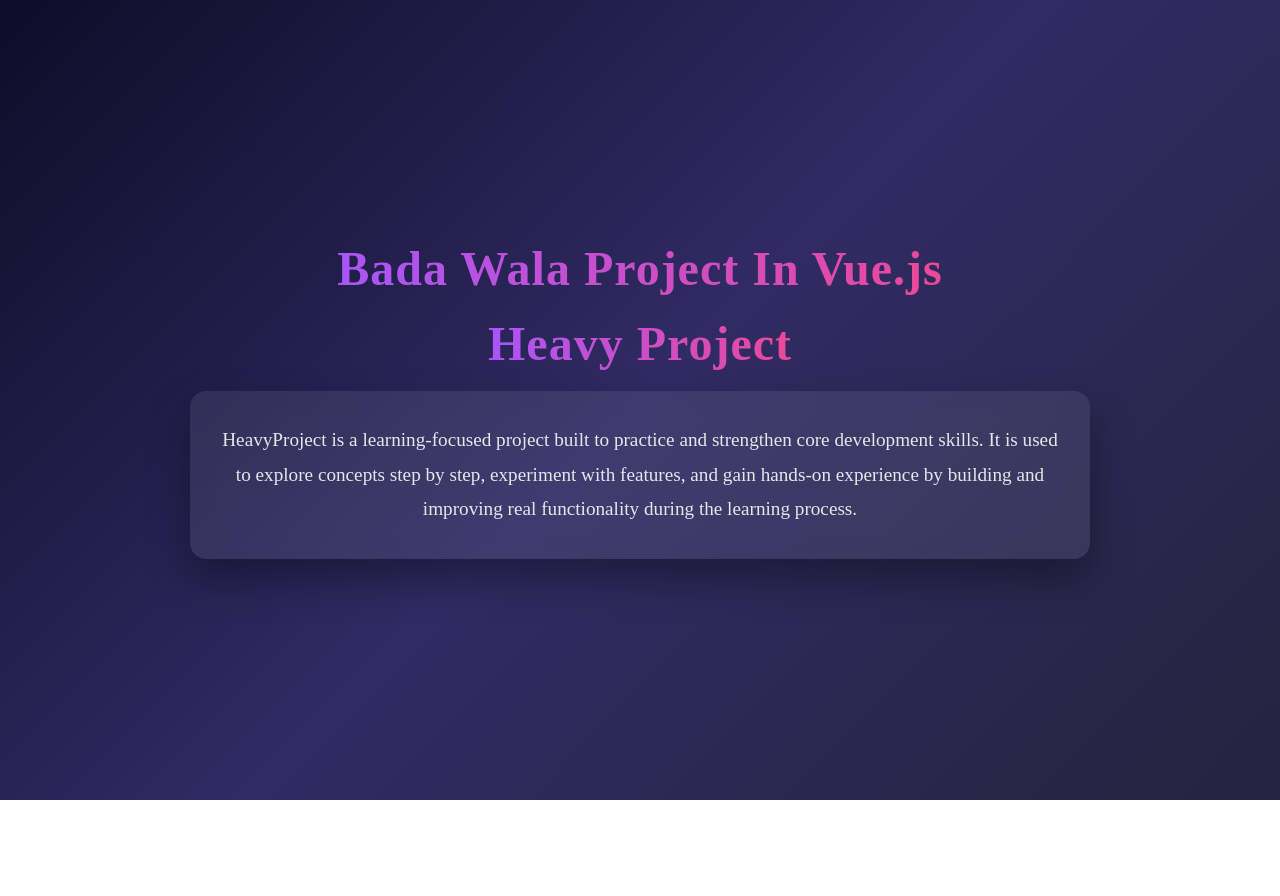
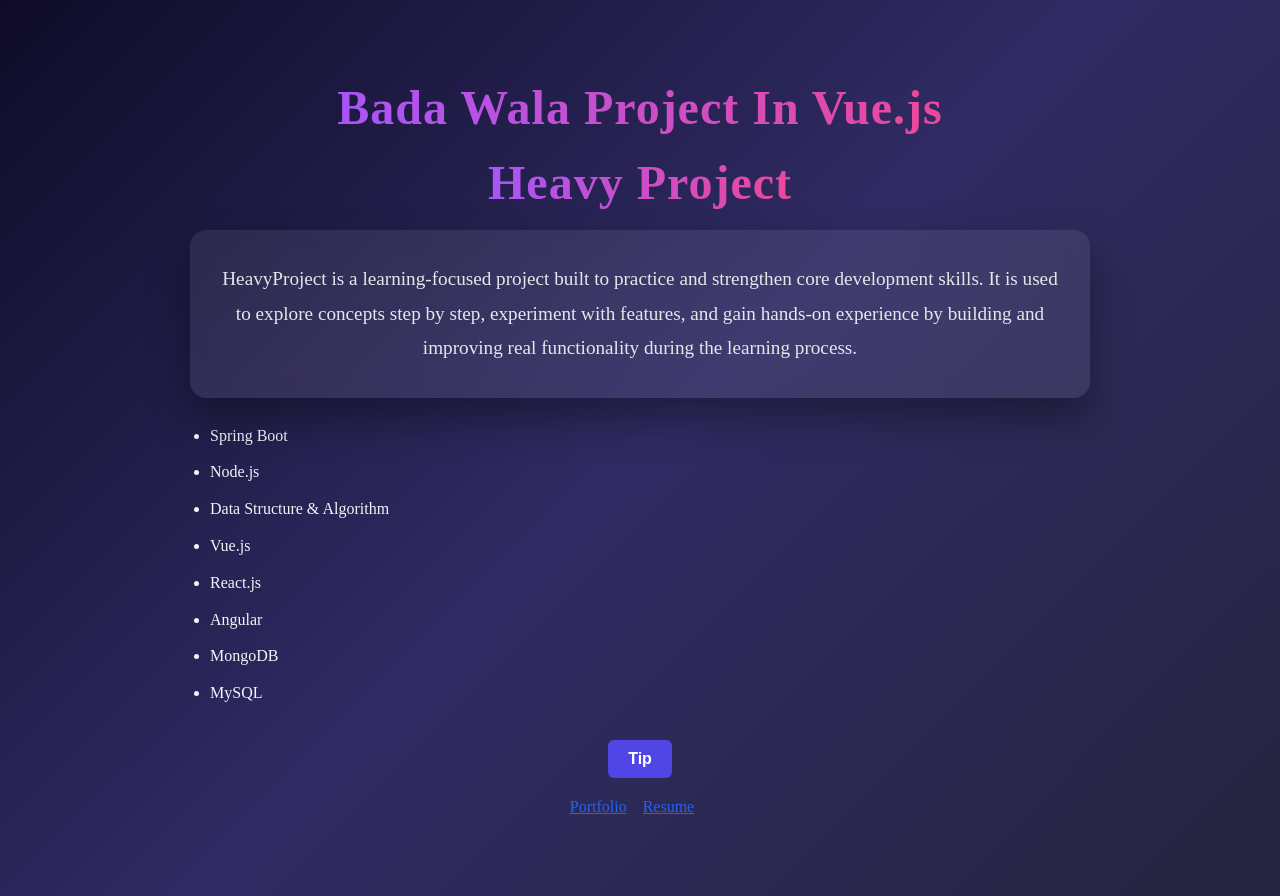
Before and after one commit to guddu1cse/HeavyProject, a Vue app: page / in a window 1280 px wide. Before the commit the page ends 800 px from the top, so only its background shows below. Built offline with nearby package versions, Linux system fonts and the light colour scheme.

Commit message:
link add ho gya

```diff
--- a/src/App.vue
+++ b/src/App.vue
@@ -5,7 +5,21 @@
       name: 'Bada Wala Project In Vue.js',
       title: 'Heavy Project',
       description:
-        'HeavyProject is a learning-focused project built to practice and strengthen core development skills. It is used to explore concepts step by step, experiment with features, and gain hands-on experience by building and improving real functionality during the learning process.'
+        'HeavyProject is a learning-focused project built to practice and strengthen core development skills. It is used to explore concepts step by step, experiment with features, and gain hands-on experience by building and improving real functionality during the learning process.',
+      langauge: ['Spring Boot', 'Node.js', 'Data Structure & Algorithm', 'Vue.js', 'React.js', 'Angular', 'MongoDB', 'MySQL'],
+      btn_name: 'Tip',
+      portfolio_link: 'https://guddu1cse.github.io/myportfolio',
+      resume_link: 'https://hackerrank-resume.s3.us-east-1.amazonaws.com/uploads/9758288/OTc1ODI4OA==.pdf'
+    }
+  },
+
+  methods: {
+    btnTip() {
+      if(this.btn_name === 'Tip'){
+        this.btn_name = 'Tap';
+      } else {
+         this.btn_name = 'Tip';
+      }
     }
   }
 }
@@ -16,6 +30,20 @@
     <h1 class="title">{{ name }}</h1>
     <h3 class="title">{{ title }}</h3>
     <p class="desc">{{ description }}</p>
+     <ul class="tech-list">
+      <li v-for="(value, index) in langauge" :key="index">
+        {{ value }}
+      </li>
+    </ul>
+
+    <button class="btn" v-on:click="btnTip">
+      {{ btn_name }}
+    </button>
+
+    <div class="links">
+      <a :href="portfolio_link" target="_blank">Portfolio</a>
+      <a :href="resume_link" target="_blank">Resume</a>
+    </div>
   </div>
 </template>
 
@@ -78,4 +106,76 @@
     padding-bottom: 80px;
   }
 }
+
+.subtitle {
+  font-size: 1.4rem;
+  font-weight: 600;
+  margin-bottom: 20px;
+  color: #e0e7ff;
+}
+
+.tech-list {
+  margin-top: 24px;
+  padding-left: 20px;
+  text-align: left;
+  max-width: 900px;
+  width: 100%;
+}
+
+.tech-list li {
+  font-size: 1rem;
+  line-height: 1.8;
+  color: #f1f5f9;
+  margin-bottom: 8px;
+}
+
+/* badka screen ke lia */
+@media (max-width: 480px) {
+  .tech-list {
+    padding-left: 16px;
+  }
+
+  .tech-list li {
+    font-size: 0.95rem;
+  }
+
+  .btn {
+    width: 100%;
+  }
+}
+
+.btn {
+  margin-top: 24px;
+  padding: 10px 20px;
+
+  font-size: 1rem;
+  font-weight: 600;
+
+  color: #ffffff;
+  background-color: #4f46e5;
+
+  border: none;
+  border-radius: 6px;
+  cursor: pointer;
+
+  transition: background-color 0.25s ease, transform 0.15s ease;
+}
+
+
+.links {
+  margin-top: 20px;
+}
+
+.links a {
+  margin-right: 16px;
+  color: #2563eb;          /* normal blue */
+  text-decoration: underline;
+  font-size: 1rem;
+}
+
+.links a:hover {
+  color: #1d4ed8;
+}
+
+
 </style>
```
